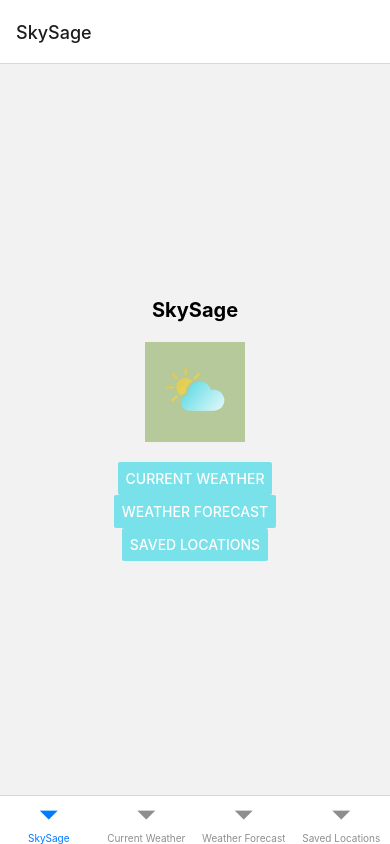
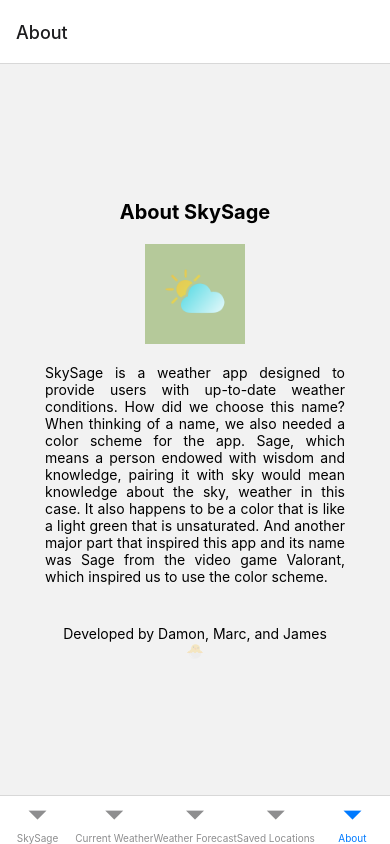
Before and after one commit to DamonRod/SkySage, a React Native app: screen /About in a window 390 px wide. Built offline with nearby package versions, Linux system fonts and the light colour scheme.

Commit message:
added all changes to one file

```diff
--- a/Navigation.js
+++ b/Navigation.js
@@ -7,6 +7,7 @@
 import WeatherScreen from './screens/CurrentWeatherScreen';
 import ForecastScreen from './screens/ForecastScreen';
 import SavedLocationsScreen from './screens/SavedLocationsScreen';
+import AboutScreen from './screens/AboutScreen';
 
 const Tab = createBottomTabNavigator();
 
@@ -19,6 +20,7 @@
           <Tab.Screen name="Current Weather" component={WeatherScreen} />
           <Tab.Screen name="Weather Forecast" component={ForecastScreen} />
           <Tab.Screen name="Saved Locations" component={SavedLocationsScreen} />
+          <Tab.Screen name="About" component={AboutScreen} />
         </Tab.Navigator>
       </NavigationContainer>
     </Provider>
--- /dev/null
+++ b/screens/AboutScreen.js
@@ -0,0 +1,48 @@
+import React, { useState } from 'react';
+import { View, Text, Image, TouchableOpacity, Alert } from 'react-native';
+
+const AboutScreen = () => {
+  const [showEasterEgg, setShowEasterEgg] = useState(false);
+
+  const handleEasterEggPress = () => {
+    setShowEasterEgg(!showEasterEgg);
+    if (!showEasterEgg) {
+      Alert.alert('Easter Egg Found!', 'Congratulations, you found the Easter egg!');
+    }
+  };
+
+  return (
+    <View style={{ flex: 1, justifyContent: 'center', alignItems: 'center' }}>
+      <Text style={{ fontSize: 20, fontWeight: 'bold', marginBottom: 20 }}>About SkySage</Text>
+      <Image
+        source={require('../assets/logo.png')}
+        style={{ width: 100, height: 100, marginBottom: 20 }}
+      />
+      <Text style={{ marginHorizontal: 45, textAlign: 'justify', marginBottom: 20 }}>
+        SkySage is a weather app designed to provide users with up-to-date weather conditions.
+        How did we choose this name? When thinking of a name, we also needed a color scheme for the app.
+        Sage, which means a person endowed with wisdom and knowledge, pairing it with sky would mean
+        knowledge about the sky, weather in this case. It also happens to be a color that is like a light
+        green that is unsaturated. And another major part that inspired this app and its name was Sage from
+        the video game Valorant, which inspired us to use the color scheme.
+      </Text>
+
+      <Text style={{ marginTop: 20 }}>
+        Developed by Damon, Marc, and James
+      </Text>
+      <TouchableOpacity onPress={handleEasterEggPress}>
+        <Text style={{ color: 'rgba(0, 0, 0, 0.2)' }}>🐣</Text>
+      </TouchableOpacity>
+      {showEasterEgg && (
+        <View>
+          <Image
+            source={{ uri: 'https://c.tenor.com/bdXrzy-_-LMAAAAd/tenor.gif' }}
+            style={{ marginTop: 10, width: 200, height: 200 }}
+          />
+        </View>
+      )}
+    </View>
+  );
+};
+
+export default AboutScreen;
--- a/screens/HomeScreen.js
+++ b/screens/HomeScreen.js
@@ -1,15 +1,30 @@
 import { useRef, useEffect } from 'react';
-import { View, Text, Image, Button, Animated } from 'react-native';
+import { View, Text, Image, Button, Animated, TouchableOpacity } from 'react-native';
 
 const HomeScreen = ({ navigation }) => {
   const fadein = useRef(new Animated.Value(0)).current;
   const buttonFade = useRef(new Animated.Value(0)).current;
   const buttonFade2 = useRef(new Animated.Value(0)).current;
   const buttonFade3 = useRef(new Animated.Value(0)).current;
+  const buttonFade4 = useRef(new Animated.Value(0)).current;
+  const logoFall = useRef(new Animated.Value(-200)).current;
 
   const startAnimation = () => {
+    fadein.setValue(0);
+    logoFall.setValue(-200);
+    buttonFade.setValue(0);
+    buttonFade2.setValue(0);
+    buttonFade3.setValue(0);
+    buttonFade4.setValue(0);
+
     Animated.timing(fadein, {
       toValue: 1,
+      duration: 2000,
+      useNativeDriver: true,
+    }).start();
+
+    Animated.timing(logoFall, {
+      toValue: 0,
       duration: 2000,
       useNativeDriver: true,
     }).start();
@@ -34,15 +49,23 @@
       delay: 700,
       useNativeDriver: true,
     }).start();
+
+    Animated.timing(buttonFade4, {
+      toValue: 1,
+      duration: 1600,
+      delay: 800,
+      useNativeDriver: true,
+    }).start();
   };
 
   useEffect(() => {
     startAnimation();
-  }, [fadein, buttonFade, buttonFade2]);
+  }, [fadein, logoFall, buttonFade, buttonFade2]);
 
   return (
     <View style={{ flex: 1, justifyContent: 'center', alignItems: 'center' }}>
       <Text style={{ fontSize: 20, fontWeight: 'bold' }}>SkySage</Text>
+      <TouchableOpacity onPress={startAnimation}>
         <Animated.Image
           source={require('../assets/logo.png')}
           style={{
@@ -50,8 +73,10 @@
             height: 100,
             marginVertical: 20,
             opacity: fadein,
+            transform: [{ translateY: logoFall }],
           }}
         />
+      </TouchableOpacity>
       <Animated.View
         style={{
           opacity: buttonFade,
@@ -106,6 +131,25 @@
           onPress={() => navigation.navigate('Saved Locations')}
         />
       </Animated.View>
+      <Animated.View
+        style={{
+          opacity: buttonFade4,
+          transform: [
+            {
+              translateY: buttonFade4.interpolate({
+                inputRange: [0, 1],
+                outputRange: [50, 0],
+              }),
+            },
+          ],
+        }}>
+        <Button
+          title="About Page"
+          color="#78e1e9"
+          onPress={() => navigation.navigate('About')}
+        />
+      </Animated.View>
+
     </View>
   );
 };
--- a/screens/SavedLocationsScreen.js
+++ b/screens/SavedLocationsScreen.js
@@ -7,6 +7,7 @@
 const SavedLocationsScreen = ({ savedLocations, addLocation, removeLocation, clearAllLocations, navigation }) => {
   const [locationName, setLocationName] = useState('');
   const [selectedLocation, setSelectedLocation] = useState(null);
+  const [confirmationModalVisible, setConfirmationModalVisible] = useState(false);
 
   const handleSaveLocation = () => {
     if (locationName.trim() !== '') {
@@ -20,24 +21,37 @@
   };
 
   const handleClearAllLocations = () => {
-    Alert.alert(
-      'Clear All Locations',
-      'Are you sure you want to remove all saved locations?',
-      [
-        {
-          text: 'No',
-          style: 'cancel',
-        },
-        {
-          text: 'Yes',
-          onPress: () => {
-            clearAllLocations();
-          },
-        },
-      ],
-      { cancelable: true }
-    );
+    setConfirmationModalVisible(true);
   };
+
+  const handleConfirmClearAllLocations = () => {
+    clearAllLocations();
+    setConfirmationModalVisible(false);
+  };
+
+  const handleCancelClearAllLocations = () => {
+    setConfirmationModalVisible(false);
+  };
+
+  // const handleClearAllLocations = () => {
+  //   Alert.alert(
+  //     'Clear All Locations',
+  //     'Are you sure you want to remove all saved locations?',
+  //     [
+  //       {
+  //         text: 'No',
+  //         style: 'cancel',
+  //       },
+  //       {
+  //         text: 'Yes',
+  //         onPress: () => {
+  //           clearAllLocations();
+  //         },
+  //       },
+  //     ],
+  //     { cancelable: true }
+  //   );
+  // };
 
 
   const handleLocationPress = (location) => {
@@ -77,6 +91,24 @@
       {savedLocations.length > 0 && (
         <Button style={globalStyles.button} title="Clear All Locations" onPress={handleClearAllLocations} />
       )}
+
+      <Modal
+        animationType="slide"
+        transparent={true}
+        visible={confirmationModalVisible}
+        onRequestClose={() => setConfirmationModalVisible(false)}
+      >
+        <View style={globalStyles.centeredModal}>
+          <View style={globalStyles.modalContent}>
+            <Text style={globalStyles.modalText}>Are you sure you want to clear all locations?</Text>
+            <View style={globalStyles.modalButtons}>
+              <Button title="Cancel" onPress={handleCancelClearAllLocations} />
+              <Button title="Confirm" onPress={handleConfirmClearAllLocations} />
+            </View>
+          </View>
+        </View>
+      </Modal>
+
     </View>
   );
 };
--- a/screens/styles.js
+++ b/screens/styles.js
@@ -9,6 +9,31 @@
 };
 
 export const globalStyles = StyleSheet.create({
+  centeredModal: {
+    flex: 1,
+    justifyContent: 'center',
+    alignItems: 'center',
+    backgroundColor: 'rgba(0, 0, 0, 0.5)', // semi-transparent background
+  },
+
+  modalContent: {
+    backgroundColor: 'white',
+    padding: 20,
+    borderRadius: 10,
+    elevation: 5, // shadow on Android
+  },
+
+  modalText: {
+    marginBottom: 10,
+    textAlign: 'center',
+  },
+
+  modalButtons: {
+    flexDirection: 'row',
+    justifyContent: 'space-around',
+  },
+
+
   container: {
     flex: 1,
     backgroundColor: '#b1d697',
```
Lines whose indentation alone changed are shown as unchanged.
